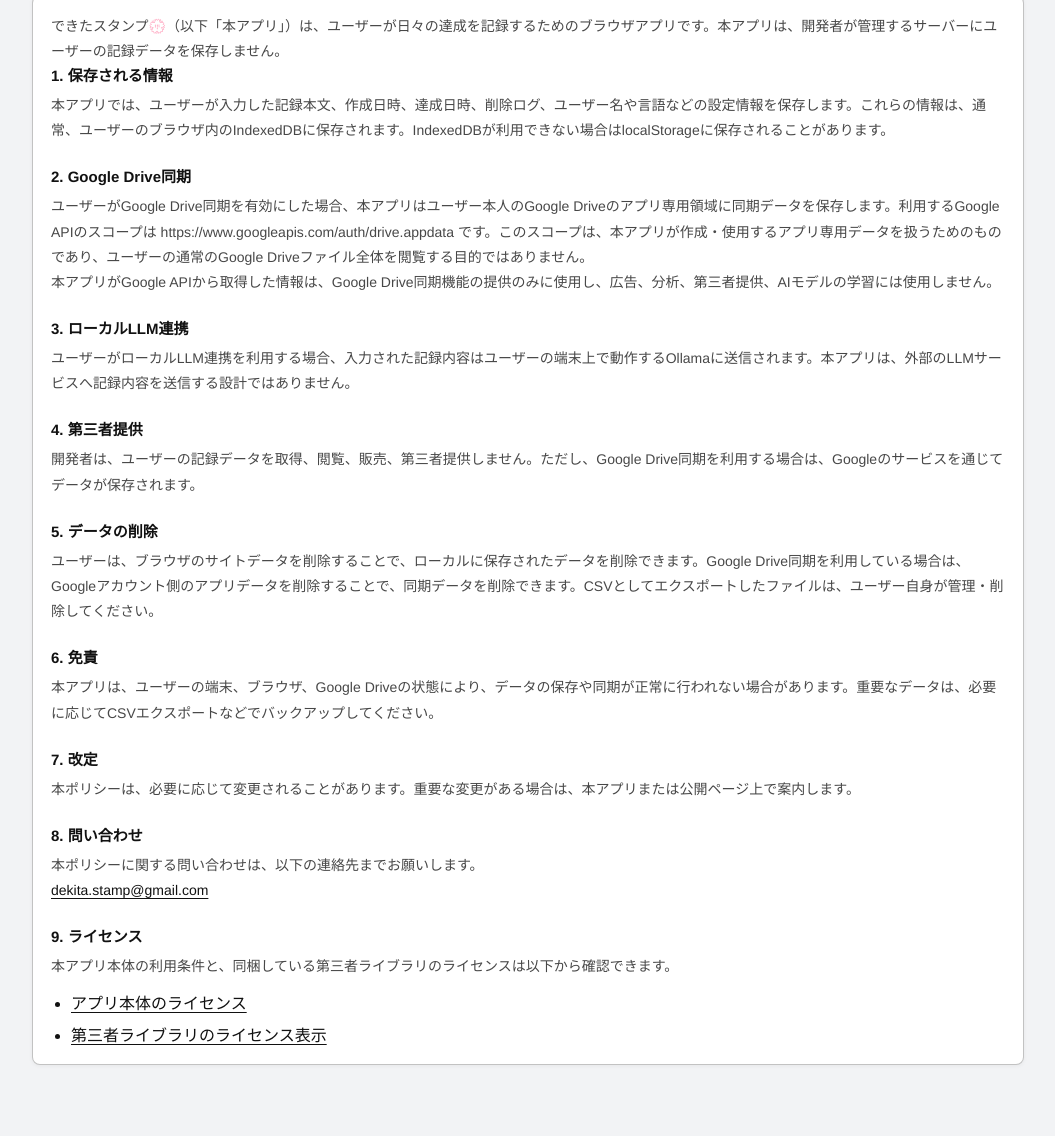
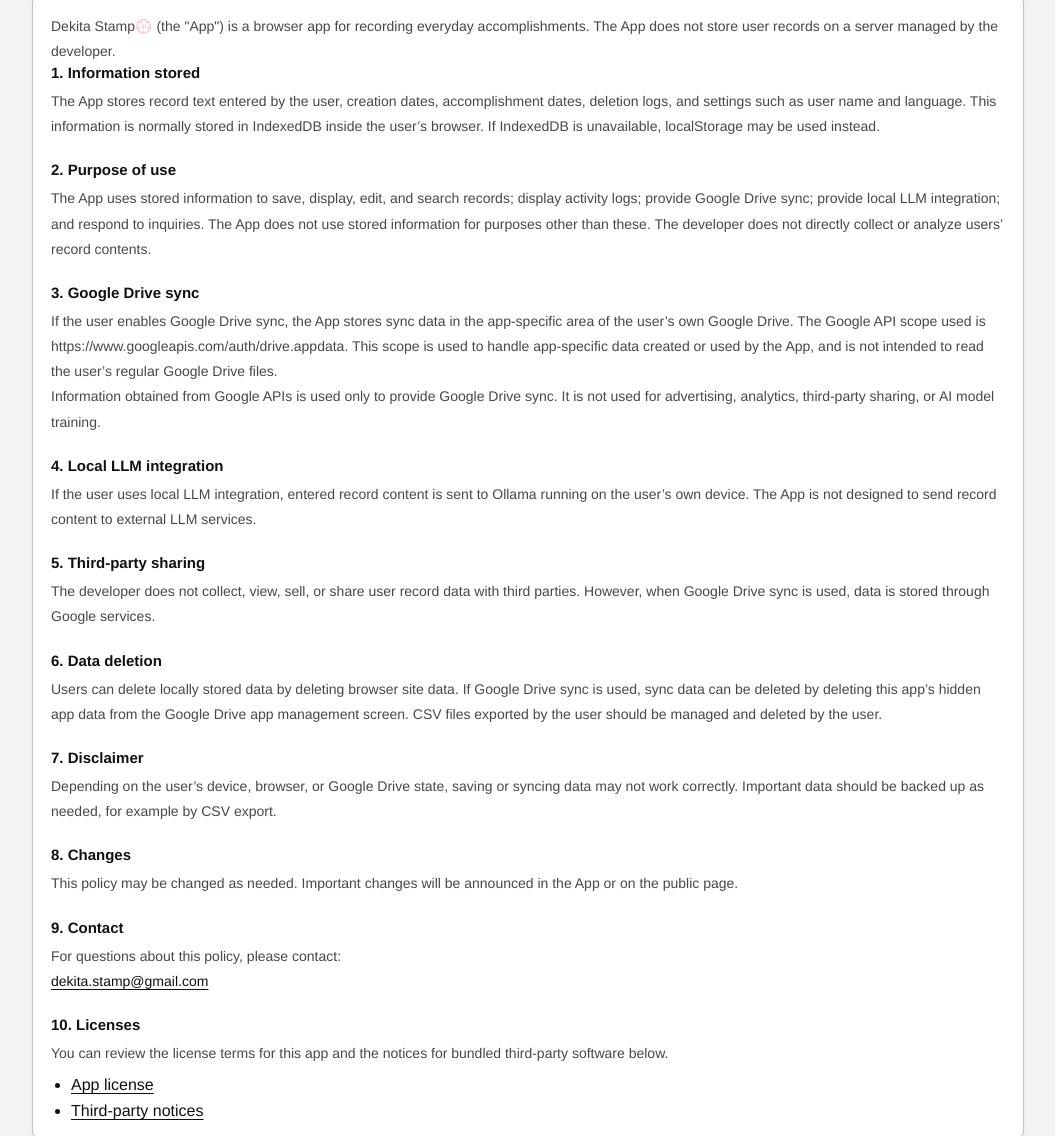
Before and after one commit to takisok/done_stack, a plain HTML site: page privacy.html in a window 1280 px wide. Shown: the part 177-1313 px from the top of the page, without its empty margins (112-1167 px from the left). Drawn offline with Linux system fonts and the light colour scheme.

Commit message:
プライバシーポリシーと初期言語設定を更新

```diff
--- a/js/i18n.js
+++ b/js/i18n.js
@@ -77,22 +77,24 @@
     privacyIntro: 'できたスタンプ💮（以下「本アプリ」）は、ユーザーが日々の達成を記録するためのブラウザアプリです。本アプリは、開発者が管理するサーバーにユーザーの記録データを保存しません。',
     privacyStoredTitle: '1. 保存される情報',
     privacyStoredBody: '本アプリでは、ユーザーが入力した記録本文、作成日時、達成日時、削除ログ、ユーザー名や言語などの設定情報を保存します。これらの情報は、通常、ユーザーのブラウザ内のIndexedDBに保存されます。IndexedDBが利用できない場合はlocalStorageに保存されることがあります。',
-    privacyDriveTitle: '2. Google Drive同期',
+    privacyPurposeTitle: '2. 利用目的',
+    privacyPurposeBody: '本アプリは、保存される情報を、記録の保存・表示・編集・検索、活動ログの表示、Google Drive同期、ローカルLLM連携、問い合わせ対応のために利用します。本アプリは、保存される情報を、これらの目的以外には利用しません。また、開発者がユーザーの記録内容を直接取得して分析することはありません。',
+    privacyDriveTitle: '3. Google Drive同期',
     privacyDriveBody: 'ユーザーがGoogle Drive同期を有効にした場合、本アプリはユーザー本人のGoogle Driveのアプリ専用領域に同期データを保存します。利用するGoogle APIのスコープは https://www.googleapis.com/auth/drive.appdata です。このスコープは、本アプリが作成・使用するアプリ専用データを扱うためのものであり、ユーザーの通常のGoogle Driveファイル全体を閲覧する目的ではありません。',
     privacyGoogleUseBody: '本アプリがGoogle APIから取得した情報は、Google Drive同期機能の提供のみに使用し、広告、分析、第三者提供、AIモデルの学習には使用しません。',
-    privacyLlmTitle: '3. ローカルLLM連携',
+    privacyLlmTitle: '4. ローカルLLM連携',
     privacyLlmBody: 'ユーザーがローカルLLM連携を利用する場合、入力された記録内容はユーザーの端末上で動作するOllamaに送信されます。本アプリは、外部のLLMサービスへ記録内容を送信する設計ではありません。',
-    privacyThirdPartyTitle: '4. 第三者提供',
+    privacyThirdPartyTitle: '5. 第三者提供',
     privacyThirdPartyBody: '開発者は、ユーザーの記録データを取得、閲覧、販売、第三者提供しません。ただし、Google Drive同期を利用する場合は、Googleのサービスを通じてデータが保存されます。',
-    privacyDeleteTitle: '5. データの削除',
-    privacyDeleteBody: 'ユーザーは、ブラウザのサイトデータを削除することで、ローカルに保存されたデータを削除できます。Google Drive同期を利用している場合は、Googleアカウント側のアプリデータを削除することで、同期データを削除できます。CSVとしてエクスポートしたファイルは、ユーザー自身が管理・削除してください。',
-    privacyDisclaimerTitle: '6. 免責',
+    privacyDeleteTitle: '6. データの削除',
+    privacyDeleteBody: 'ユーザーは、ブラウザのサイトデータを削除することで、ローカルに保存されたデータを削除できます。Google Drive同期を利用している場合は、Google Driveのアプリ管理画面から本アプリの非表示アプリデータを削除することで、同期データを削除できます。CSVとしてエクスポートしたファイルは、ユーザー自身が管理・削除してください。',
+    privacyDisclaimerTitle: '7. 免責',
     privacyDisclaimerBody: '本アプリは、ユーザーの端末、ブラウザ、Google Driveの状態により、データの保存や同期が正常に行われない場合があります。重要なデータは、必要に応じてCSVエクスポートなどでバックアップしてください。',
-    privacyRevisionTitle: '7. 改定',
+    privacyRevisionTitle: '8. 改定',
     privacyRevisionBody: '本ポリシーは、必要に応じて変更されることがあります。重要な変更がある場合は、本アプリまたは公開ページ上で案内します。',
-    privacyContactTitle: '8. 問い合わせ',
+    privacyContactTitle: '9. 問い合わせ',
     privacyContactBody: '本ポリシーに関する問い合わせは、以下の連絡先までお願いします。',
-    privacyRelatedTitle: '9. ライセンス',
+    privacyRelatedTitle: '10. ライセンス',
     privacyRelatedBody: '本アプリ本体の利用条件と、同梱している第三者ライブラリのライセンスは以下から確認できます。',
     appLicense: 'アプリ本体のライセンス',
     thirdPartyNotices: '第三者ライブラリのライセンス表示',
@@ -230,22 +232,24 @@
     privacyIntro: 'Dekita Stamp💮 (the "App") is a browser app for recording everyday accomplishments. The App does not store user records on a server managed by the developer.',
     privacyStoredTitle: '1. Information stored',
     privacyStoredBody: 'The App stores record text entered by the user, creation dates, accomplishment dates, deletion logs, and settings such as user name and language. This information is normally stored in IndexedDB inside the user’s browser. If IndexedDB is unavailable, localStorage may be used instead.',
-    privacyDriveTitle: '2. Google Drive sync',
+    privacyPurposeTitle: '2. Purpose of use',
+    privacyPurposeBody: 'The App uses stored information to save, display, edit, and search records; display activity logs; provide Google Drive sync; provide local LLM integration; and respond to inquiries. The App does not use stored information for purposes other than these. The developer does not directly collect or analyze users’ record contents.',
+    privacyDriveTitle: '3. Google Drive sync',
     privacyDriveBody: 'If the user enables Google Drive sync, the App stores sync data in the app-specific area of the user’s own Google Drive. The Google API scope used is https://www.googleapis.com/auth/drive.appdata. This scope is used to handle app-specific data created or used by the App, and is not intended to read the user’s regular Google Drive files.',
     privacyGoogleUseBody: 'Information obtained from Google APIs is used only to provide Google Drive sync. It is not used for advertising, analytics, third-party sharing, or AI model training.',
-    privacyLlmTitle: '3. Local LLM integration',
+    privacyLlmTitle: '4. Local LLM integration',
     privacyLlmBody: 'If the user uses local LLM integration, entered record content is sent to Ollama running on the user’s own device. The App is not designed to send record content to external LLM services.',
-    privacyThirdPartyTitle: '4. Third-party sharing',
+    privacyThirdPartyTitle: '5. Third-party sharing',
     privacyThirdPartyBody: 'The developer does not collect, view, sell, or share user record data with third parties. However, when Google Drive sync is used, data is stored through Google services.',
-    privacyDeleteTitle: '5. Data deletion',
-    privacyDeleteBody: 'Users can delete locally stored data by deleting browser site data. If Google Drive sync is used, sync data can be deleted by removing app data from the Google account. CSV files exported by the user should be managed and deleted by the user.',
-    privacyDisclaimerTitle: '6. Disclaimer',
+    privacyDeleteTitle: '6. Data deletion',
+    privacyDeleteBody: 'Users can delete locally stored data by deleting browser site data. If Google Drive sync is used, sync data can be deleted by deleting this app’s hidden app data from the Google Drive app management screen. CSV files exported by the user should be managed and deleted by the user.',
+    privacyDisclaimerTitle: '7. Disclaimer',
     privacyDisclaimerBody: 'Depending on the user’s device, browser, or Google Drive state, saving or syncing data may not work correctly. Important data should be backed up as needed, for example by CSV export.',
-    privacyRevisionTitle: '7. Changes',
+    privacyRevisionTitle: '8. Changes',
     privacyRevisionBody: 'This policy may be changed as needed. Important changes will be announced in the App or on the public page.',
-    privacyContactTitle: '8. Contact',
+    privacyContactTitle: '9. Contact',
     privacyContactBody: 'For questions about this policy, please contact:',
-    privacyRelatedTitle: '9. Licenses',
+    privacyRelatedTitle: '10. Licenses',
     privacyRelatedBody: 'You can review the license terms for this app and the notices for bundled third-party software below.',
     appLicense: 'App license',
     thirdPartyNotices: 'Third-party notices',
@@ -311,13 +315,23 @@
 };
 
 function getCurrentLanguage() {
-  const saved = localStorage.getItem(I18N_STORAGE_KEY);
-  return saved === 'en' ? 'en' : 'ja';
+  try {
+    const saved = localStorage.getItem(I18N_STORAGE_KEY);
+    if (saved === 'en' || saved === 'ja') return saved;
+  } catch { /* localStorage unavailable */ }
+
+  const browserLanguages = Array.isArray(navigator.languages) && navigator.languages.length
+    ? navigator.languages
+    : [navigator.language || navigator.userLanguage || ''];
+  const primaryLanguage = String(browserLanguages[0] || '').toLowerCase();
+  return primaryLanguage.startsWith('ja') ? 'ja' : 'en';
 }
 
 function setCurrentLanguage(lang) {
   const nextLang = lang === 'en' ? 'en' : 'ja';
-  localStorage.setItem(I18N_STORAGE_KEY, nextLang);
+  try {
+    localStorage.setItem(I18N_STORAGE_KEY, nextLang);
+  } catch { /* localStorage unavailable */ }
   document.documentElement.lang = nextLang;
 }
 
--- a/privacy.html
+++ b/privacy.html
@@ -39,29 +39,32 @@
     <h2 data-i18n="privacyStoredTitle">1. 保存される情報</h2>
     <p data-i18n="privacyStoredBody">本アプリでは、ユーザーが入力した記録本文、作成日時、達成日時、削除ログ、ユーザー名や言語などの設定情報を保存します。これらの情報は、通常、ユーザーのブラウザ内のIndexedDBに保存されます。IndexedDBが利用できない場合はlocalStorageに保存されることがあります。</p>
 
-    <h2 data-i18n="privacyDriveTitle">2. Google Drive同期</h2>
+    <h2 data-i18n="privacyPurposeTitle">2. 利用目的</h2>
+    <p data-i18n="privacyPurposeBody">本アプリは、保存される情報を、記録の保存・表示・編集・検索、活動ログの表示、Google Drive同期、ローカルLLM連携、問い合わせ対応のために利用します。本アプリは、保存される情報を、これらの目的以外には利用しません。また、開発者がユーザーの記録内容を直接取得して分析することはありません。</p>
+
+    <h2 data-i18n="privacyDriveTitle">3. Google Drive同期</h2>
     <p data-i18n="privacyDriveBody">ユーザーがGoogle Drive同期を有効にした場合、本アプリはユーザー本人のGoogle Driveのアプリ専用領域に同期データを保存します。利用するGoogle APIのスコープは https://www.googleapis.com/auth/drive.appdata です。このスコープは、本アプリが作成・使用するアプリ専用データを扱うためのものであり、ユーザーの通常のGoogle Driveファイル全体を閲覧する目的ではありません。</p>
     <p data-i18n="privacyGoogleUseBody">本アプリがGoogle APIから取得した情報は、Google Drive同期機能の提供のみに使用し、広告、分析、第三者提供、AIモデルの学習には使用しません。</p>
 
-    <h2 data-i18n="privacyLlmTitle">3. ローカルLLM連携</h2>
+    <h2 data-i18n="privacyLlmTitle">4. ローカルLLM連携</h2>
     <p data-i18n="privacyLlmBody">ユーザーがローカルLLM連携を利用する場合、入力された記録内容はユーザーの端末上で動作するOllamaに送信されます。本アプリは、外部のLLMサービスへ記録内容を送信する設計ではありません。</p>
 
-    <h2 data-i18n="privacyThirdPartyTitle">4. 第三者提供</h2>
+    <h2 data-i18n="privacyThirdPartyTitle">5. 第三者提供</h2>
     <p data-i18n="privacyThirdPartyBody">開発者は、ユーザーの記録データを取得、閲覧、販売、第三者提供しません。ただし、Google Drive同期を利用する場合は、Googleのサービスを通じてデータが保存されます。</p>
 
-    <h2 data-i18n="privacyDeleteTitle">5. データの削除</h2>
-    <p data-i18n="privacyDeleteBody">ユーザーは、ブラウザのサイトデータを削除することで、ローカルに保存されたデータを削除できます。Google Drive同期を利用している場合は、Googleアカウント側のアプリデータを削除することで、同期データを削除できます。CSVとしてエクスポートしたファイルは、ユーザー自身が管理・削除してください。</p>
+    <h2 data-i18n="privacyDeleteTitle">6. データの削除</h2>
+    <p data-i18n="privacyDeleteBody">ユーザーは、ブラウザのサイトデータを削除することで、ローカルに保存されたデータを削除できます。Google Drive同期を利用している場合は、Google Driveのアプリ管理画面から本アプリの非表示アプリデータを削除することで、同期データを削除できます。CSVとしてエクスポートしたファイルは、ユーザー自身が管理・削除してください。</p>
 
-    <h2 data-i18n="privacyDisclaimerTitle">6. 免責</h2>
+    <h2 data-i18n="privacyDisclaimerTitle">7. 免責</h2>
     <p data-i18n="privacyDisclaimerBody">本アプリは、ユーザーの端末、ブラウザ、Google Driveの状態により、データの保存や同期が正常に行われない場合があります。重要なデータは、必要に応じてCSVエクスポートなどでバックアップしてください。</p>
 
-    <h2 data-i18n="privacyRevisionTitle">7. 改定</h2>
+    <h2 data-i18n="privacyRevisionTitle">8. 改定</h2>
     <p data-i18n="privacyRevisionBody">本ポリシーは、必要に応じて変更されることがあります。重要な変更がある場合は、本アプリまたは公開ページ上で案内します。</p>
 
-    <h2 data-i18n="privacyContactTitle">8. 問い合わせ</h2>
+    <h2 data-i18n="privacyContactTitle">9. 問い合わせ</h2>
     <p><span data-i18n="privacyContactBody">本ポリシーに関する問い合わせは、以下の連絡先までお願いします。</span><br><a href="mailto:dekita.stamp@gmail.com">dekita.stamp@gmail.com</a></p>
 
-    <h2 data-i18n="privacyRelatedTitle">9. ライセンス</h2>
+    <h2 data-i18n="privacyRelatedTitle">10. ライセンス</h2>
     <p data-i18n="privacyRelatedBody">本アプリ本体の利用条件と、同梱している第三者ライブラリのライセンスは以下から確認できます。</p>
     <ul class="policy-link-list">
       <li><a href="LICENSE" data-i18n="appLicense">アプリ本体のライセンス</a></li>
--- a/sw.js
+++ b/sw.js
@@ -1,4 +1,4 @@
-const CACHE_NAME = 'done-stack-pwa-v47';
+const CACHE_NAME = 'done-stack-pwa-v50';
 const APP_SHELL = [
   './',
   './index.html',
```
